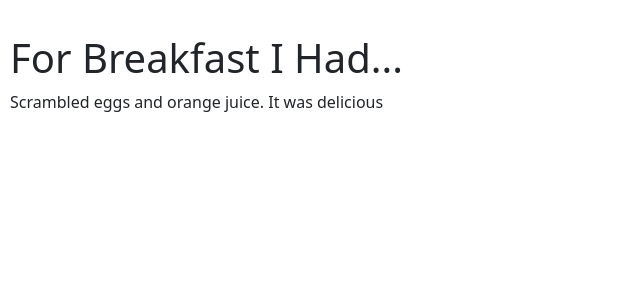
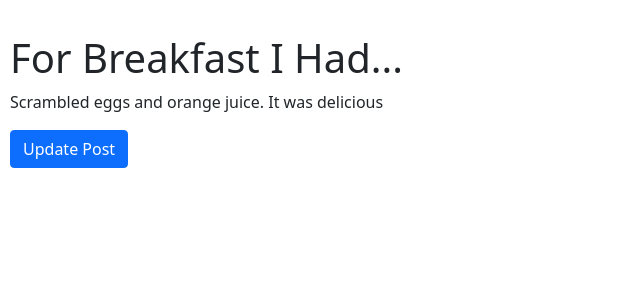
Before and after one commit to arjunycoding/post_page, a Flask app: page /posts/1 in a window 1280 px wide. Shown: the part 56-356 px from the top of the page, without its empty margins (0-640 px from the left). Run offline with Flask 2, Linux system fonts and the light colour scheme.

Commit message:
edited delete functionality and added update function

```diff
--- a/app.py
+++ b/app.py
@@ -3,7 +3,7 @@ from flask import Flask, abort, flash, redirect, request, url_for, render_templa
 
 # APP
 app = Flask(__name__)
-app.secret_key = "1qasdcvbhnji9jh8gf7yt24fgh0poijnwtfgnupiok3er"
+app.secret_key = "ærjüń"
 
 # VARIABLES
 posts = {
@@ -25,7 +25,7 @@ def get_post(post_id):
     post = posts.get(post_id, None)
     if post is None:
         abort(404)
-    return render_template("get.html", post_title=post[0], post_content=post[1])
+    return render_template("get.html", post_title=post[0], post_content=post[1], post_id=post_id)
 
 
 @app.route("/posts/new", methods=['GET', 'POST'])
@@ -48,14 +48,42 @@ def new_post():
     flash("Your post has successfully been created", "alert-success")
     return redirect(url_for("get_all_posts", posts=posts.items()))
 
+@app.route("/posts/<int:post_id>/update", methods=['GET', 'POST'])
+# UPDATE POST
+def update_post(post_id):
+    if request.method == 'GET':
+        post = posts.get(post_id, None)
 
-@app.route("/posts/delete/<int:post_id>", methods=['GET', 'POST'])
+        if post == None:
+            return redirect(url_for("get_all_posts", posts=posts.items()))
+
+        print(posts[post_id][1])
+        return render_template("new.html", post_title=posts[post_id][0], post_content=posts[post_id][1], value="Update Post", title="Update Post")
+
+
+    title = request.form.get("title", None)
+    content = request.form.get("content", None)
+    if not (title and content):
+        flash("Please enter all of the fields", "alert-danger")
+        return redirect(url_for('update_post', post_id=post_id, value="Update Post"))
+
+    posts[post_id] = (title, content)
+    flash("Your post has successfully been updated", "alert-success")
+    return redirect(url_for("get_post", post_id=post_id))
+
+
+
+@app.route("/posts/<int:post_id>/delete", methods=['GET', 'POST'])
 # DELETE POST
 def delete_post(post_id):
-    post = posts.get(post_id, None)
-    if not post:
-        return redirect(url_for("get_all_posts"))
-    print(posts[post_id], post_id)
+    if request.method == 'GET':
+        post = posts.get(post_id, None)
+        if post is None:
+            return redirect(url_for("get_all_posts"))
+
+        return render_template("delete.html", post_id=post_id, post_title=post[0], post_content=post[1])
+
+
     del posts[post_id]
     return redirect(url_for("get_all_posts"))
 
@@ -67,27 +95,3 @@ def delete_post(post_id):
 # Delete
 # HTTP RESPONSE CODES
 # See: https://developer.mozilla.org/en-US/docs/Web/HTTP/Status#information_responses for all of the response codes
-# PREVIOUS CODE
-#  Home Page
-# @app.route("/")
-# def index():
-#     return render_template("index.html", title="Home")
-
-# Greeting Page
-
-
-# @app.route("/greet/<name>")
-# def hello_name(name):
-#     return render_template("greet.html", name=name, title="Hello")
-
-# Addition Calculator
-
-
-# @app.route("/add", methods=["POST", "GET"])
-# def add():
-#     result = None
-#     if request.method == "POST":
-#         a = request.form.get("a", 0,  type=int)
-#         b = request.form.get("b", 0,  type=int)
-#         result = (a, b, a+b)
-#     return render_template("add.html", result=result)
--- a/static/style.css
+++ b/static/style.css
@@ -41,4 +41,13 @@ textarea {
 
 .delete_btn {
     float: right;
+    color:#dc3545;
 }
+
+.delete_btn:hover {
+    color:#ac2a37;
+}
+
+.delete-no, .delete-no:hover{
+    color:white;
+}
--- a/templates/get.html
+++ b/templates/get.html
@@ -3,4 +3,6 @@
 {% block content %}
     <h1>{{ post_title }}</h1>
     <p>{{ post_content }}</p>
+    <button class="btn-primary btn"><a href="{{ url_for('update_post', post_id=post_id) }}" class="new-post-btn">Update Post</a></button>
+
 {% endblock %}
```
Also changed, not shown: templates/new.html (+13 -4 lines).
